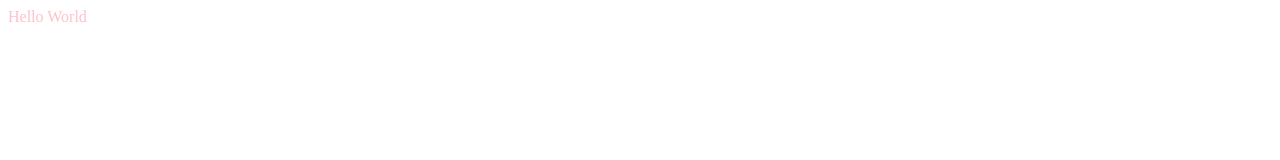
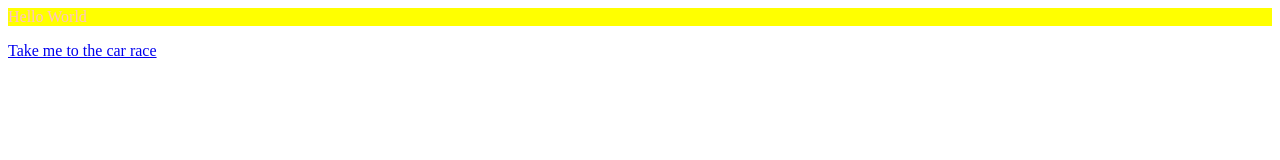
Before and after one commit to Sanghammee25/test3.github.io, a plain HTML site: page index.html in a window 1280 px wide. Drawn offline with Linux system fonts and the light colour scheme.

Commit message:
Update index.html
edited file to add link to car race

```diff
--- a/index.html
+++ b/index.html
@@ -3,6 +3,7 @@
    <title>First Page</title>
 </head>
 <body>
-  <p style="color:pink;background:color:yellow">Hello World</p>
+  <p style="color:pink;background-color:yellow">Hello World</p>
+   <p><a href="carrace.html">Take me to the car race</a></p>
 </body>
 </html>
```
